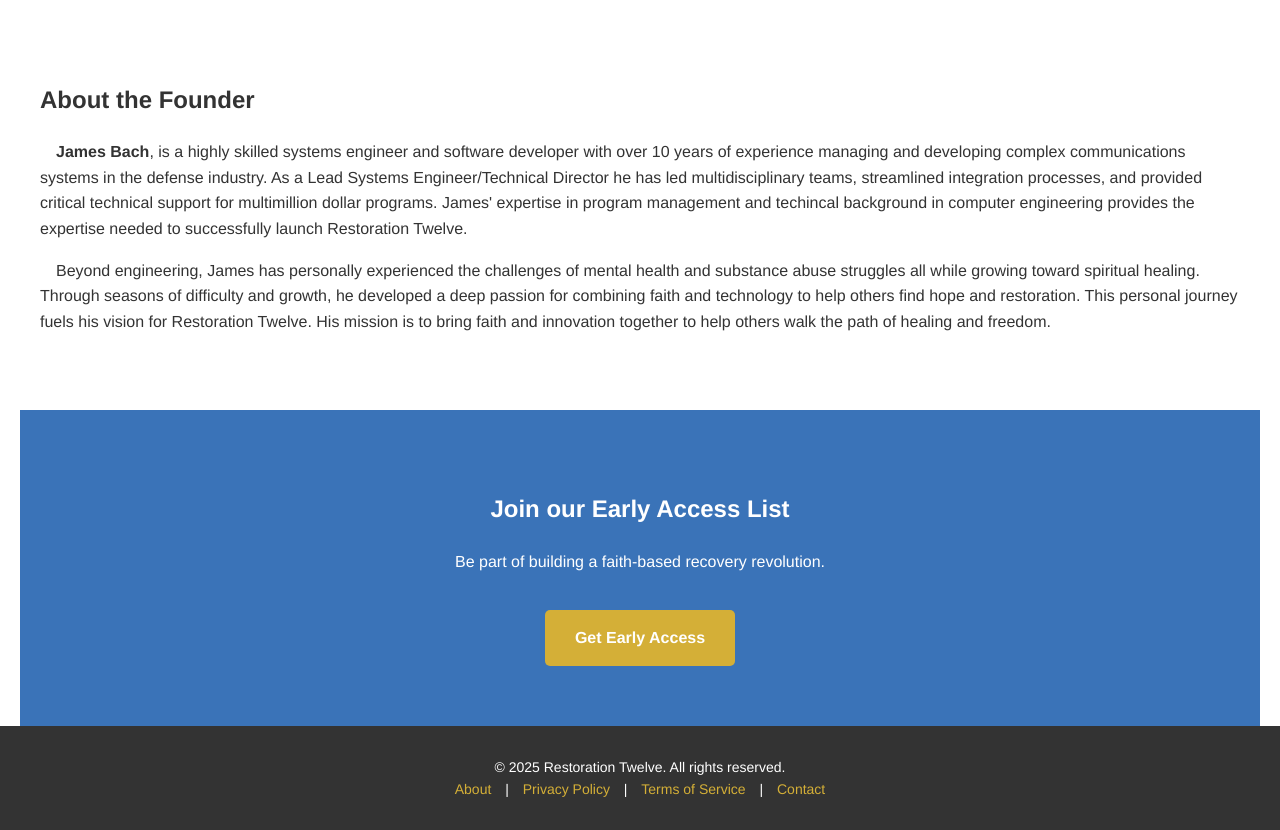
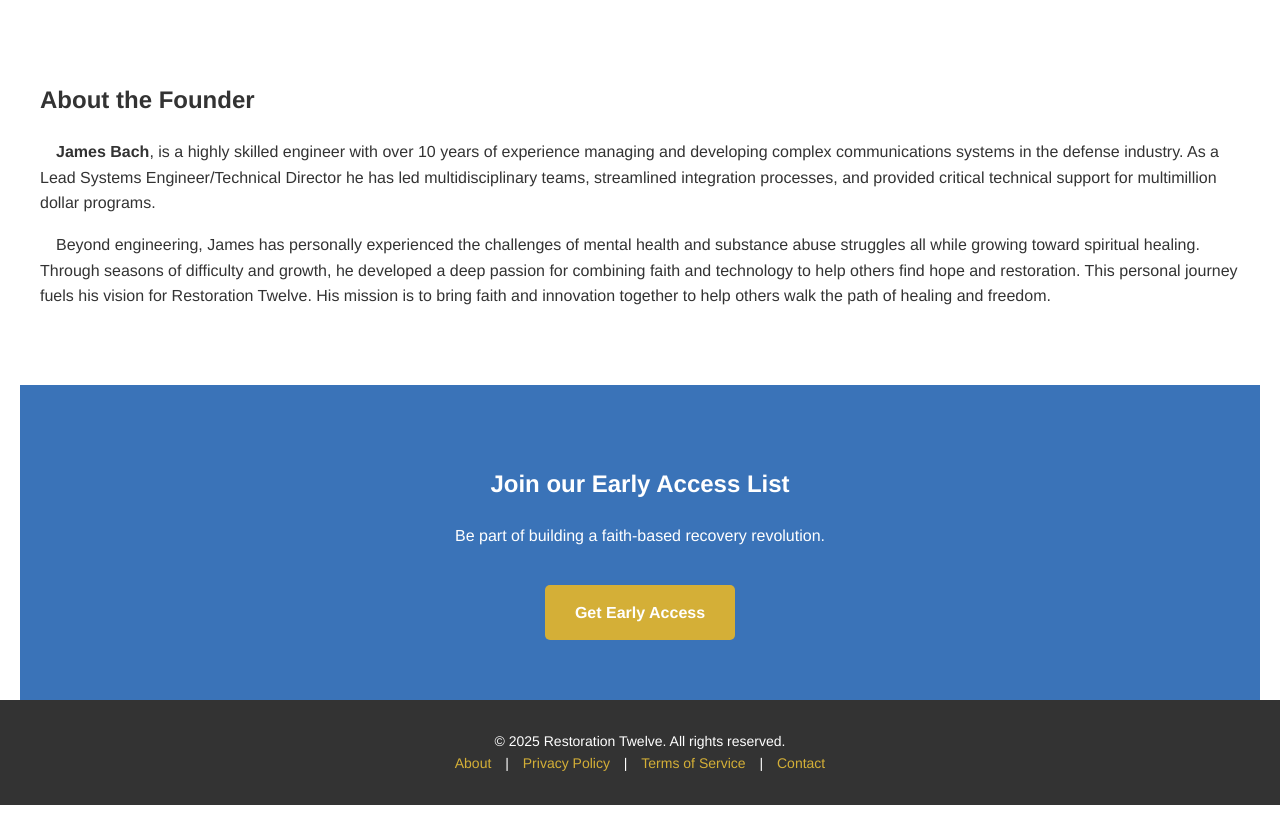
Before and after one commit to jb3422/restoration12, a plain HTML site: page index.html in a window 1280 px wide. Shown: the part 2040-2870 px from the top of the page. After the commit the page ends 2845 px from the top, so only its background shows below. Drawn offline with Linux system fonts and the light colour scheme.

Commit message:
Update index.html

```diff
--- a/index.html
+++ b/index.html
@@ -140,8 +140,7 @@
 
   <section class="about">
     <h2>About the Founder</h2>
-    <p><strong>&emsp;James Bach</strong>, is a highly skilled systems engineer and software developer with over 10 years of experience managing and developing complex communications systems in the defense industry. As a Lead Systems Engineer/Technical Director he has led multidisciplinary teams, streamlined integration processes, and provided critical technical support for multimillion dollar programs. James' expertise in program management and techincal background in computer engineering provides the expertise needed to successfully launch Restoration Twelve.
-    </p>
+    <p><strong>&emsp;James Bach</strong>, is a highly skilled engineer with over 10 years of experience managing and developing complex communications systems in the defense industry. As a Lead Systems Engineer/Technical Director he has led multidisciplinary teams, streamlined integration processes, and provided critical technical support for multimillion dollar programs. </p>
     <p>&emsp;Beyond engineering, James has personally experienced the challenges of mental health and substance abuse struggles all while growing toward spiritual healing. Through seasons of difficulty and growth, he developed a deep passion for combining faith and technology to help others find hope and restoration. This personal journey fuels his vision for Restoration Twelve. His mission is to bring faith and innovation together to help others walk the path of healing and freedom.
     </p>
   </section>
```
